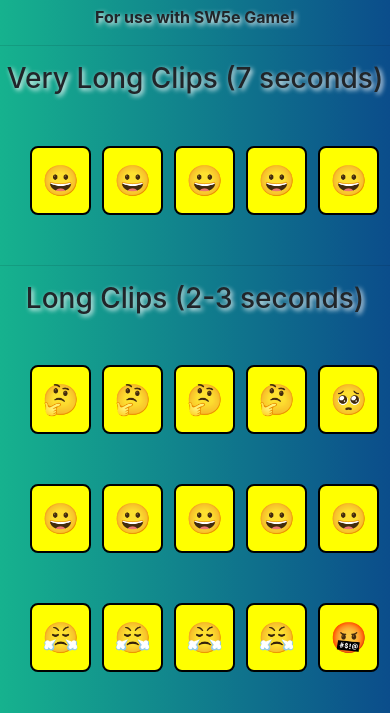
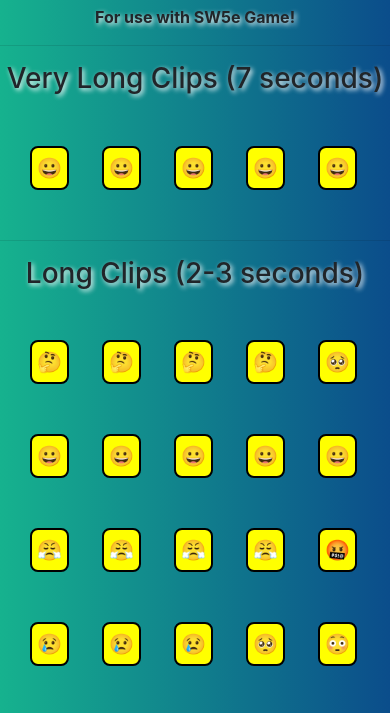
Before and after one commit to TheCoderHero/JawaSoundBoard, a plain HTML site: page index.html in a window 390 px wide. Shown: the part 51-764 px from the top of the page. Drawn offline with nearby package versions, Linux system fonts and the light colour scheme.

Commit message:
Update jawa.css
Playing with font sizes to determine best fit for the Mobile Application. Attempt 1 @ 20px.

```diff
--- a/jawa.css
+++ b/jawa.css
@@ -18,11 +18,10 @@ button {
     border: 2px solid black;
     border-radius: 8px;
     color: black;
-    padding: 10px 10px;
+    padding: 5px 5px;
     text-align: center;
     text-decoration: none;
-    display: inline-block;
-    font-size: 30px;
+    font-size: 20px;
     font-weight: bold;
     cursor: pointer;
   }
```
